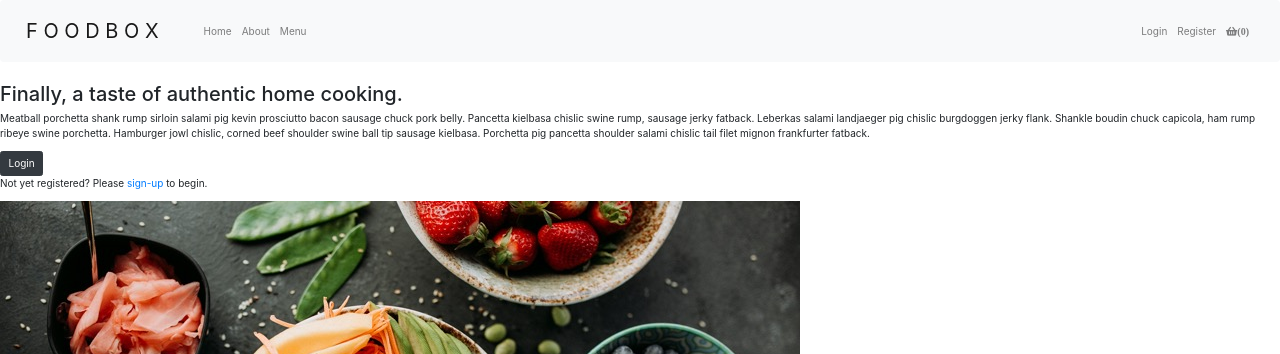
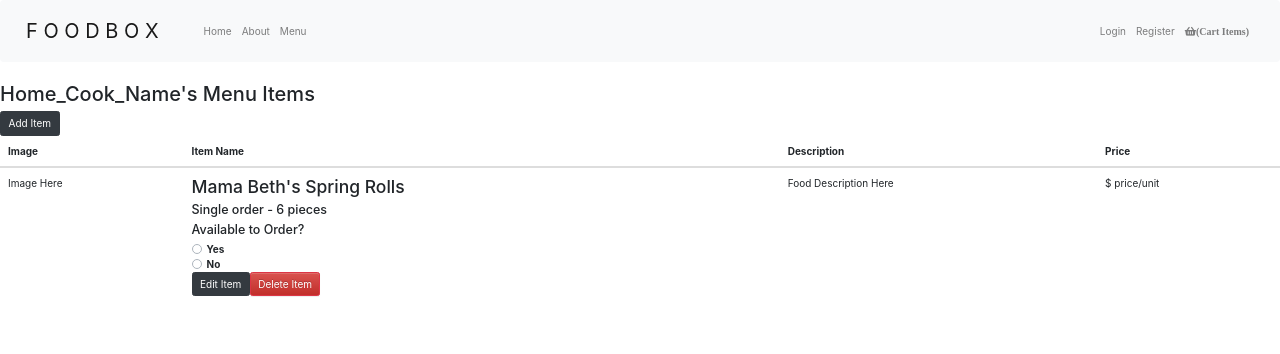
Before and after one commit to mhallett00/FoodBox, a React (Create React App) app in the folder client/: page /seller_menu in a window 1280 px wide. Shown: the top 354 px of the page. Built offline with nearby package versions, Linux system fonts and the light colour scheme; no server answers.

Commit message:
created SellerMenuList and SellerMenuListItem components

```diff
--- a/client/src/components/App.jsx
+++ b/client/src/components/App.jsx
@@ -16,6 +16,7 @@ import Login from './Login';
 import BuyerCart from './BuyerCart';
 import OrderPayment from './OrderPayment';
 import OrderConfirm from './OrderConfirm';
+import SellerMenuList from './SellerMenuList';
 
 export default function App() {
   //  const [show, setShow] = useState(REGISTER);
@@ -69,6 +70,9 @@ export default function App() {
           <Route path="/order_confirm">
             <OrderConfirm />
           </Route>
+          <Route path="/seller_menu">
+            <SellerMenuList />
+          </Route>
           <Route path="/">
             <Homepage />
           </Route>
--- a/client/src/components/BuyerCart.jsx
+++ b/client/src/components/BuyerCart.jsx
@@ -38,12 +38,6 @@ export default function BuyerCart() {
             </tr>
           </tbody>
         </Table>
-          {/* <div>
-            <h3>subtotal</h3>
-          </div>
-          <div className="buyer-cart subtotal amount">
-            Buyer Cart Amount
-          </div> */}
           <div className="buyer-cart checkout">
             <Button href="/order_payment" variant="dark" type="submit">
               Checkout
--- a/client/src/components/Navigation.jsx
+++ b/client/src/components/Navigation.jsx
@@ -29,7 +29,7 @@ export default function Navigation() {
             </>
           )}
         <Nav className="header-basket"></Nav>
-          <Nav.Link href="/cart"><i className="fas fa-shopping-basket"><strong>(0)</strong></i></Nav.Link>
+          <Nav.Link href="/cart"><i className="fas fa-shopping-basket"><strong>(Cart Items)</strong></i></Nav.Link>
         </Nav>
       </Navbar.Collapse>
     </Navbar>
--- /dev/null
+++ b/client/src/components/SellerMenuList.jsx
@@ -0,0 +1,32 @@
+import React from "react";
+import Table from 'react-bootstrap/Table';
+import Button from 'react-bootstrap/Button';
+import SellerMenuListItem from './SellerMenuListItem';
+
+export default function SellerMenuList() {
+  return (
+    <>
+      <div className='seller-menu'>
+        <h2>Home_Cook_Name's Menu Items</h2>
+      </div>
+      <Button variant="dark" type="submit">
+        Add Item
+      </Button>
+      <div className="seller-menu list">
+        <Table hover>
+          <thead>
+            <tr>
+              <th>Image</th>
+              <th>Item Name</th>
+              <th colSpan="2">Description</th>
+              <th>Price</th>
+            </tr>
+          </thead>
+          <tbody>
+            <SellerMenuListItem/>
+          </tbody>
+        </Table>
+      </div>
+    </>
+  );
+}
--- /dev/null
+++ b/client/src/components/SellerMenuListItem.jsx
@@ -0,0 +1,34 @@
+import React from 'react';
+import Button from 'react-bootstrap/Button';
+import ButtonGroup from 'react-bootstrap/ButtonGroup';
+
+export default function SellerMenuListItem() {
+  return (
+    <tr>
+      <td><img src=""/>Image Here</td>
+      <td>
+        <h3>Mama Beth's Spring Rolls</h3>
+        <h5>Single order - 6 pieces</h5>
+        <form action="/register method=POST" className="menu-availability">
+        <h5>Available to Order?</h5>
+        <div class="custom-control custom-radio">
+            <input type="radio" id="customRadio1" name="customRadio" className="custom-control-input"/>
+            <label className="custom-control-label yes" >Yes</label>
+          </div>
+          <div class="custom-control custom-radio">
+            <input type="radio" id="customRadio2" name="customRadio" className="custom-control-input"/>
+            <label class="custom-control-label" for="customRadio2">No</label>
+          </div>
+        </form>
+        <Button variant="dark" type="submit">
+          Edit Item
+        </Button>
+        <Button variant="danger" type="submit">
+          Delete Item
+        </Button>
+      </td>
+      <td colSpan="2">Food Description Here</td>
+      <td>$ price/unit</td>
+    </tr>
+  );
+}
```
